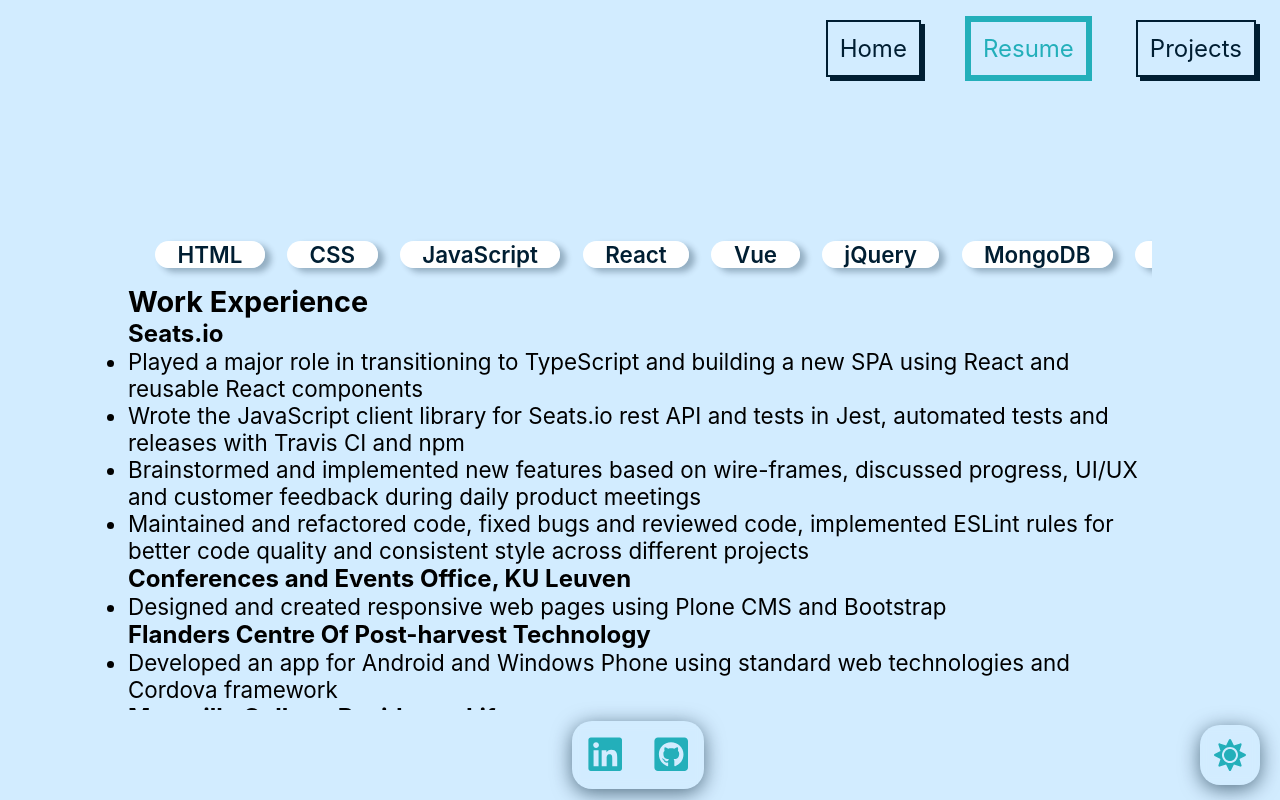
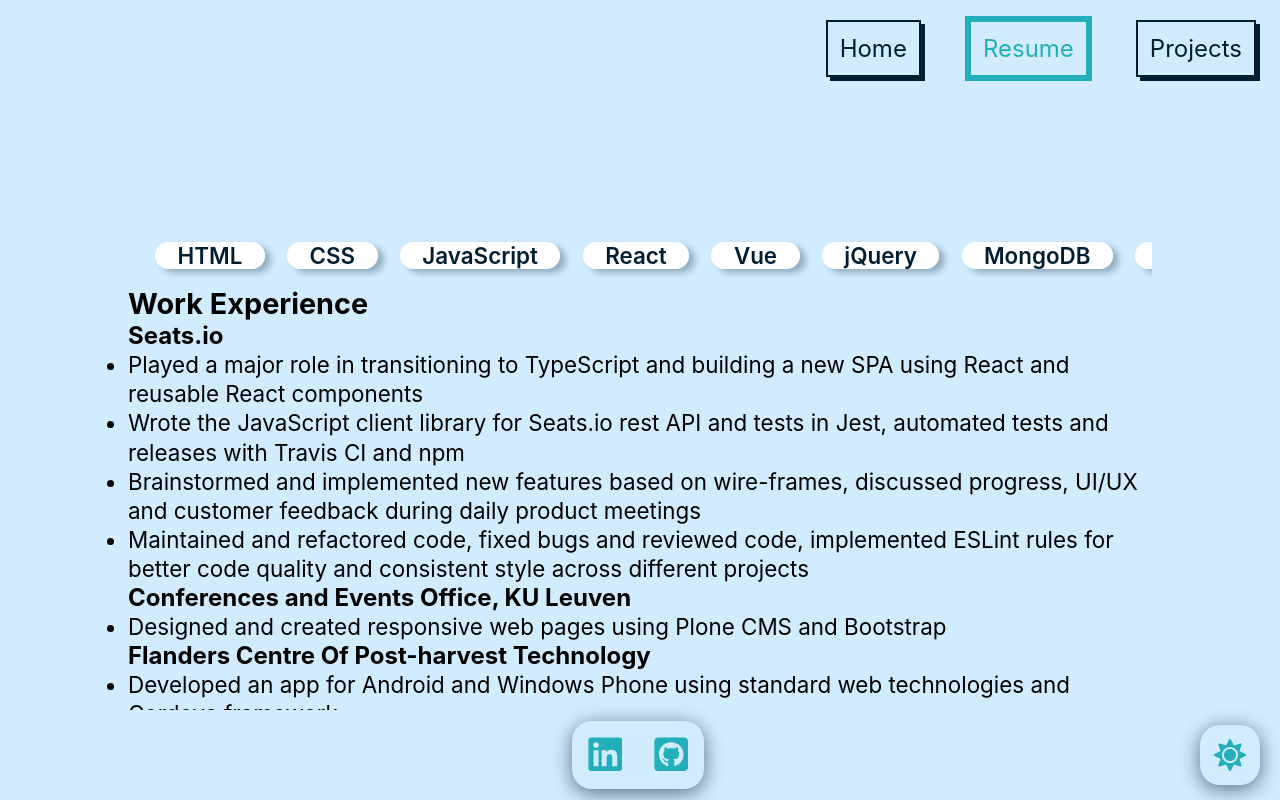
Before and after one commit to namfal/portfolio, a Vue app: page /resume in a window 1280 px wide. Built offline with nearby package versions, Linux system fonts and the light colour scheme.

Commit message:
added line-height to the gloabal p and li tags

```diff
--- a/src/App.vue
+++ b/src/App.vue
@@ -104,6 +104,7 @@ export default {
 
 	p, li {
 		font-size: 1.4em;
+		line-height: 1.3em;
 	}
 
 </style>
--- a/src/views/Home.vue
+++ b/src/views/Home.vue
@@ -47,7 +47,6 @@ export default {
 		max-width: 700px;
 		padding: 0.8em;
 		overflow: scroll;
-		line-height: 1.3em;
 		border-radius: 20px;
 		-webkit-backdrop-filter: blur(4px);
 		backdrop-filter: blur(4px);
```
